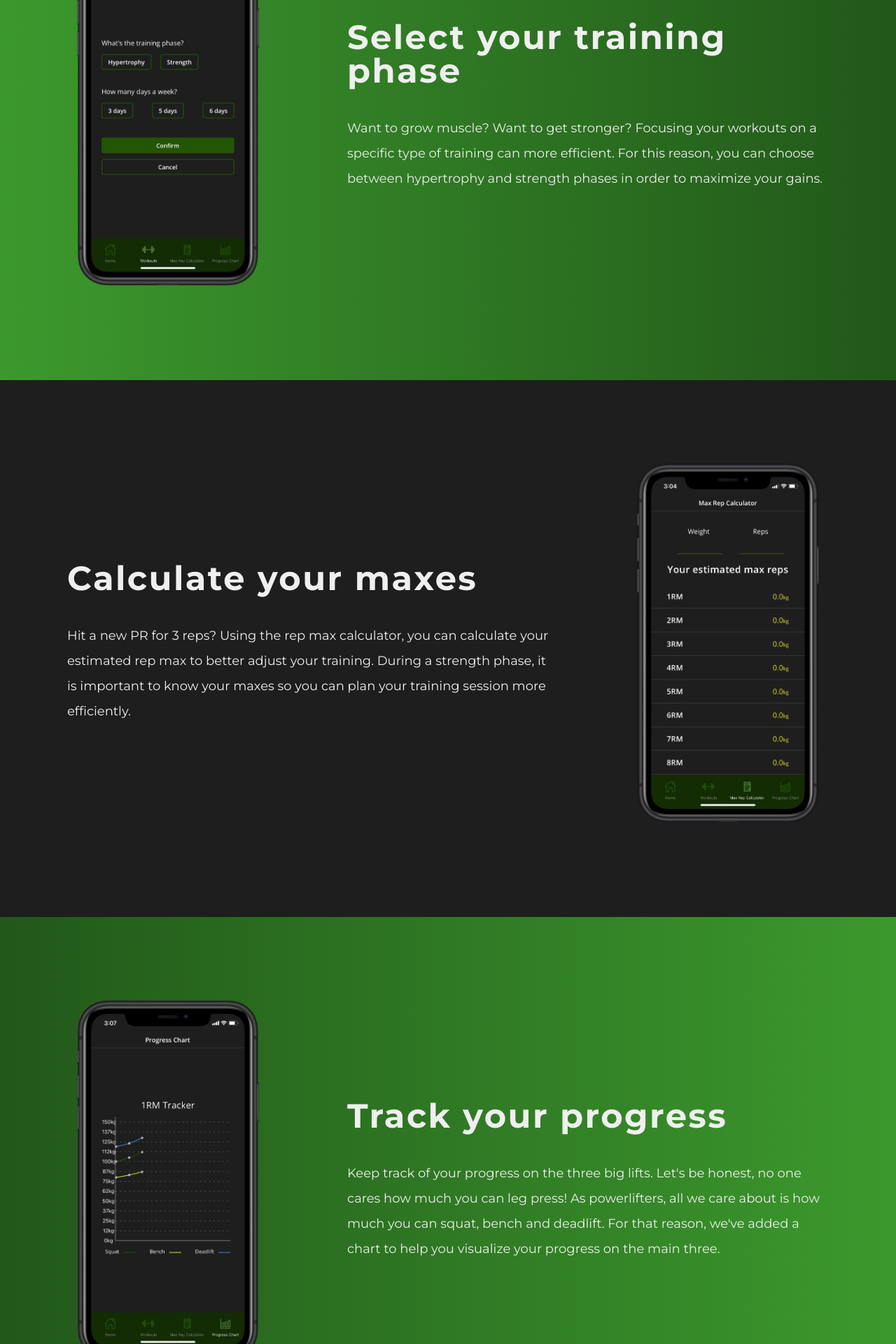
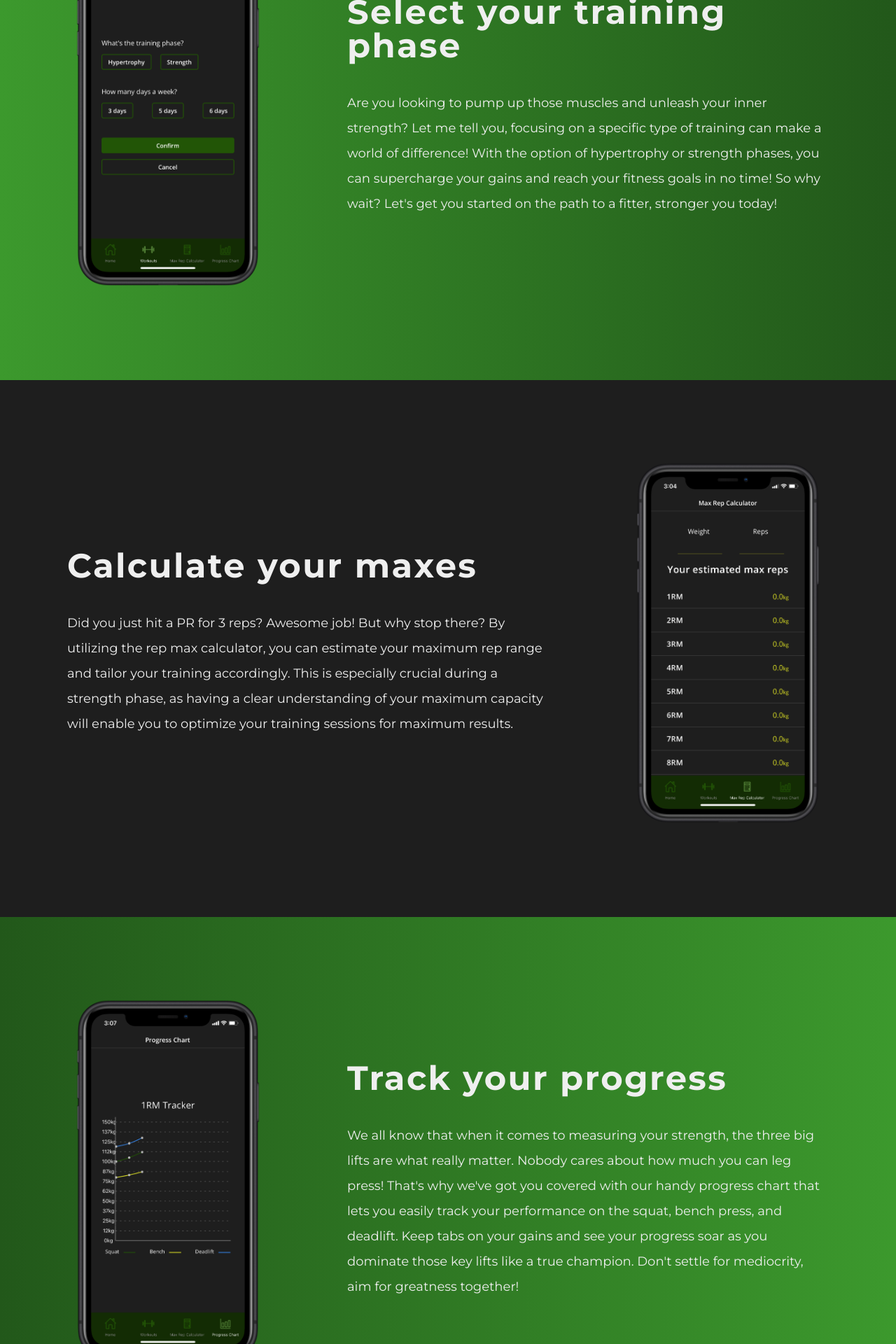
Before and after one commit to DonUggioni/strongfy_web, a React (Vite) app: page / in a window 1280 px wide. Shown: the part 1100-3020 px from the top of the page at 70% size. Built offline with nearby package versions, Linux system fonts and the light colour scheme; no server answers.

Commit message:
Changed texts for screenshots

```diff
--- a/src/components/pages/Dashboard.jsx
+++ b/src/components/pages/Dashboard.jsx
@@ -15,12 +15,12 @@ function Dashboard() {
   return (
     <>
       <NavBar />
-      <div className='bg-gradient-to-r from-background to-background bg-cover max-w-[120rem] h-screen mx-auto'>
+      <div className='bg-gradient-to-r from-background to-background bg-cover max-w-[140rem] mx-auto'>
         <div className='pl-12 pt-2 flex gap-2'>
           <Text style={'text-textColor'}>Hello,</Text>
           <Text style={'text-textColor'}>{userInfo?.username}</Text>
         </div>
-        <div className='px-12 py-6 grid grid-cols-2 grid-rows-4 gap-6 sm:grid-cols-1 sm:grid-rows-6 sm:gap-4 sm:px-6 sm:py-4'>
+        <div className='px-12 py-6 grid grid-cols-2 grid-rows-4 gap-6 sm:grid-cols-1 sm:grid-rows-6 sm:gap-4 sm:px-6 sm:py-4 w-[95vw] max-w-[100rem]'>
           <Container
             style={'flex-col col-start-1 min-h-[12rem] md:min-h-[10rem]'}
           >
--- a/src/components/pages/LandingPage.jsx
+++ b/src/components/pages/LandingPage.jsx
@@ -39,10 +39,12 @@ function LandingPage() {
         <div className='flex flex-col flex-1 self-center w-full gap-10 xl:gap-8 sm:gap-6'>
           <Title>Select your training phase</Title>
           <Text>
-            Want to grow muscle? Want to get stronger? Focusing your workouts on
-            a specific type of training can more efficient. For this reason, you
-            can choose between hypertrophy and strength phases in order to
-            maximize your gains.
+            Are you looking to pump up those muscles and unleash your inner
+            strength? Let me tell you, focusing on a specific type of training
+            can make a world of difference! With the option of hypertrophy or
+            strength phases, you can supercharge your gains and reach your
+            fitness goals in no time! So why wait? Let's get you started on the
+            path to a fitter, stronger you today!
           </Text>
         </div>
       </Section>
@@ -54,10 +56,12 @@ function LandingPage() {
         <div className='flex flex-col flex-1 self-center gap-10 xl:gap-8'>
           <Title>Calculate your maxes</Title>
           <Text>
-            Hit a new PR for 3 reps? Using the rep max calculator, you can
-            calculate your estimated rep max to better adjust your training.
-            During a strength phase, it is important to know your maxes so you
-            can plan your training session more efficiently.
+            Did you just hit a PR for 3 reps? Awesome job! But why stop there?
+            By utilizing the rep max calculator, you can estimate your maximum
+            rep range and tailor your training accordingly. This is especially
+            crucial during a strength phase, as having a clear understanding of
+            your maximum capacity will enable you to optimize your training
+            sessions for maximum results.
           </Text>
         </div>
         <PhoneScreenshot imageSrc={ScreenShot2} />
@@ -72,11 +76,13 @@ function LandingPage() {
         <div className='flex flex-col flex-1 self-center gap-10 xl:gap-8'>
           <Title>Track your progress</Title>
           <Text>
-            Keep track of your progress on the three big lifts. Let's be honest,
-            no one cares how much you can leg press! As powerlifters, all we
-            care about is how much you can squat, bench and deadlift. For that
-            reason, we've added a chart to help you visualize your progress on
-            the main three.
+            We all know that when it comes to measuring your strength, the three
+            big lifts are what really matter. Nobody cares about how much you
+            can leg press! That's why we've got you covered with our handy
+            progress chart that lets you easily track your performance on the
+            squat, bench press, and deadlift. Keep tabs on your gains and see
+            your progress soar as you dominate those key lifts like a true
+            champion. Don't settle for mediocrity, aim for greatness together!
           </Text>
         </div>
       </Section>
```
